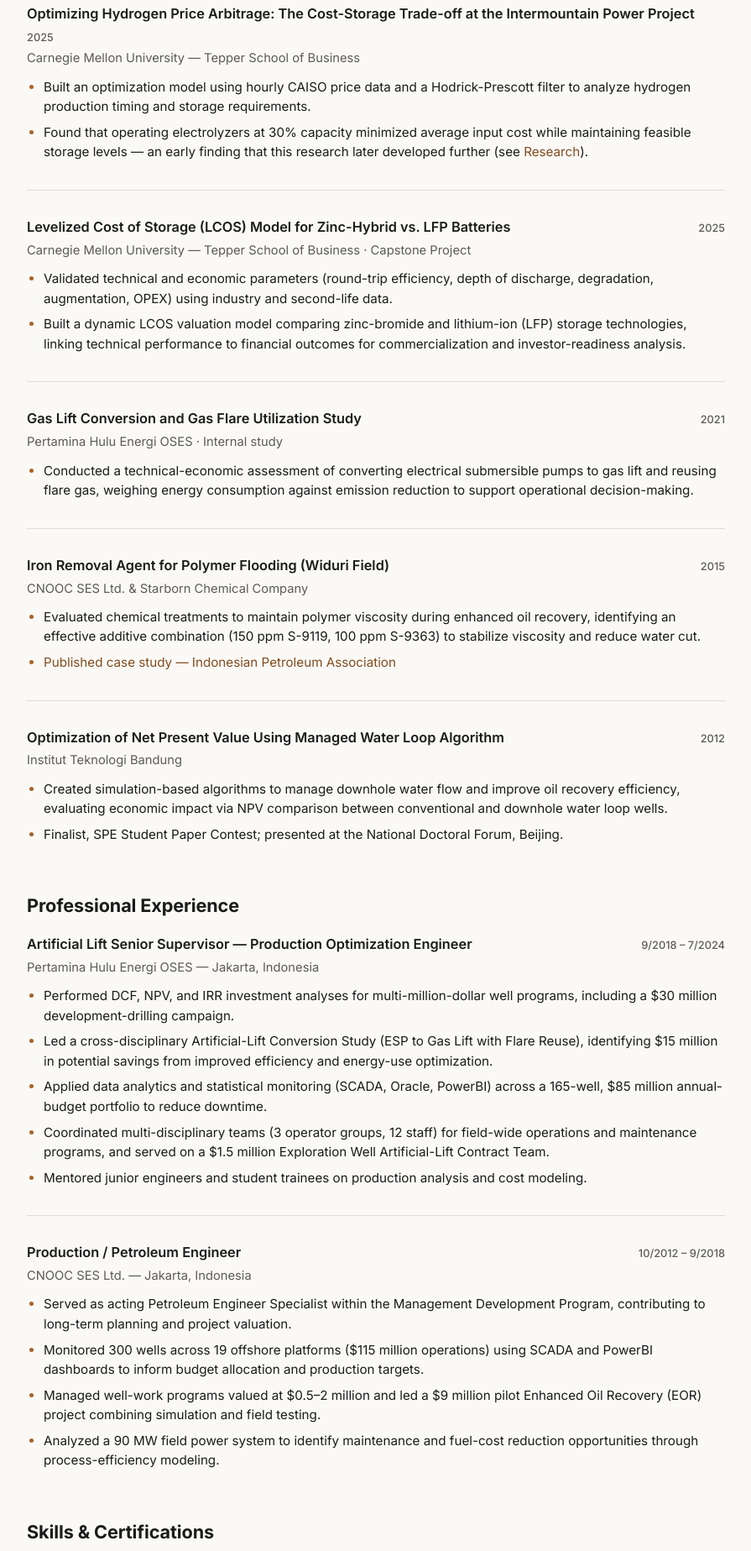
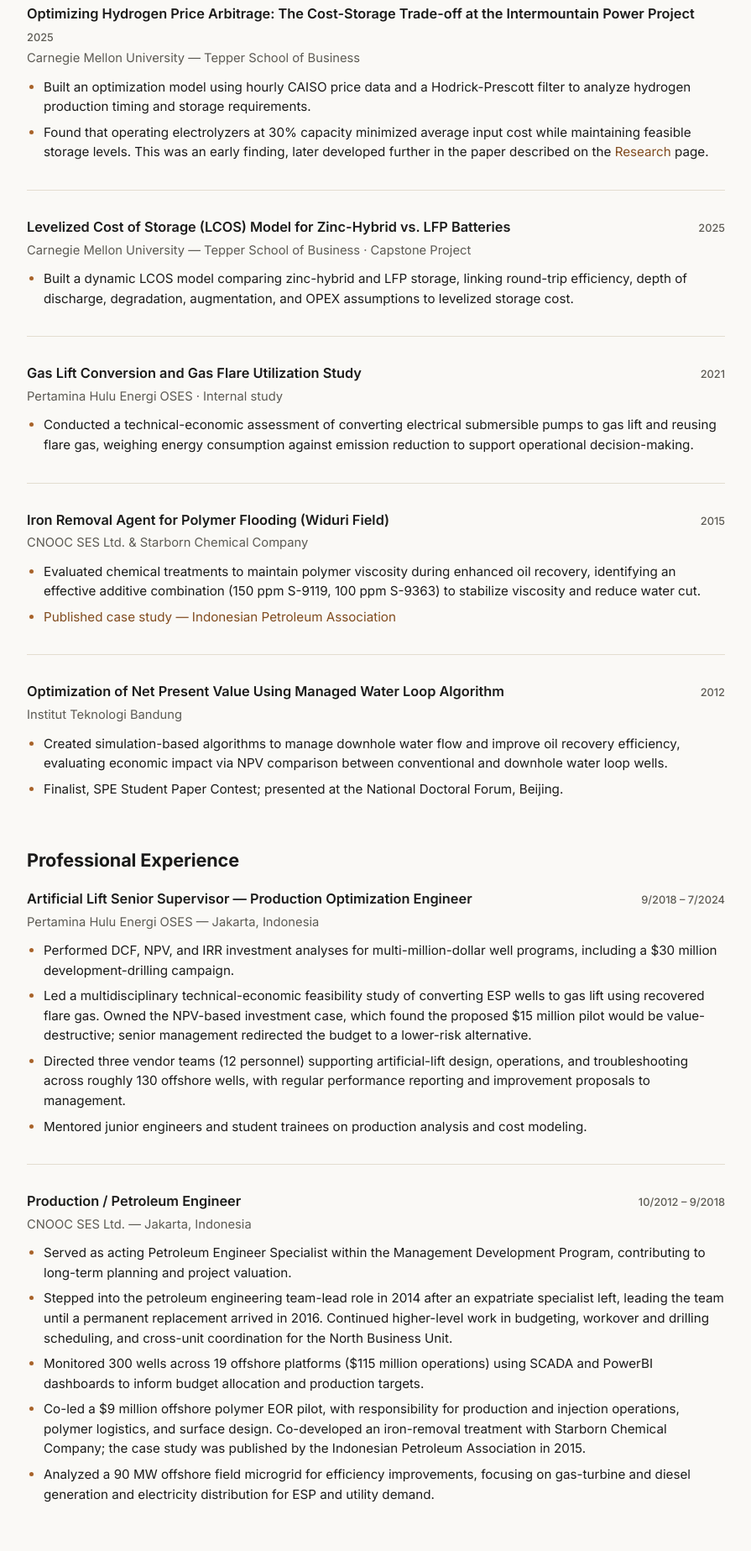
Before and after one commit to mochamadluthfan/luthfanakbar-website, a plain HTML site: page cv.html in a window 1280 px wide. Shown: the part 953-2800 px from the top of the page at 84% size, without its empty margins (192-1087 px from the left). Drawn offline with Linux system fonts and the light colour scheme.

Commit message:
Update cv.html

```diff
--- a/cv.html
+++ b/cv.html
@@ -41,11 +41,11 @@
     <div class="exp-block">
       <div class="exp-header">
         <span class="exp-title">MBA, Energy &amp; Sustainability Track (Finance, Operations)</span>
-        <span class="exp-dates">Expected 5/2026</span>
+        <span class="exp-dates">5/2026</span>
       </div>
       <p class="exp-org">Tepper School of Business, Carnegie Mellon University — Pittsburgh, PA</p>
       <ul class="detail-list">
-        <li>GPA: 4.11 (A+ scale) · GRE Quant: 168/170 · LPDP (Indonesia Endowment Fund for Education) Scholar</li>
+        <li>GPA: 4.10 (A+ scale) · GRE Quant: 168/170 · LPDP (Indonesia Endowment Fund for Education) Scholar</li>
         <li>Relevant coursework: Managerial &amp; Global Economics, Optimization, Statistical Decision Making, Corporate Finance, Energy Finance, AI Methods for Data, Sustainable Finance, Probability &amp; Statistics, Modern Data Management</li>
         <li>Teaching Assistant — Finance I (2025) and Managerial Economics (2026); Tutor — Probability &amp; Statistics, Accounting, Operations (2025)</li>
         <li>Memberships: Graduate Finance Association, Adam Smith Society, Energy and Clean Tech</li>
@@ -77,7 +77,7 @@
       <p class="exp-org">Carnegie Mellon University — Tepper School of Business</p>
       <ul class="detail-list">
         <li>Built an optimization model using hourly CAISO price data and a Hodrick-Prescott filter to analyze hydrogen production timing and storage requirements.</li>
-        <li>Found that operating electrolyzers at 30% capacity minimized average input cost while maintaining feasible storage levels — an early finding that this research later developed further (see <a href="research.html">Research</a>).</li>
+        <li>Found that operating electrolyzers at 30% capacity minimized average input cost while maintaining feasible storage levels. This was an early finding, later developed further in the paper described on the <a href="research.html">Research</a> page.</li>
       </ul>
     </div>
 
@@ -88,8 +88,7 @@
       </div>
       <p class="exp-org">Carnegie Mellon University — Tepper School of Business · Capstone Project</p>
       <ul class="detail-list">
-        <li>Validated technical and economic parameters (round-trip efficiency, depth of discharge, degradation, augmentation, OPEX) using industry and second-life data.</li>
-        <li>Built a dynamic LCOS valuation model comparing zinc-bromide and lithium-ion (LFP) storage technologies, linking technical performance to financial outcomes for commercialization and investor-readiness analysis.</li>
+        <li>Built a dynamic LCOS model comparing zinc-hybrid and LFP storage, linking round-trip efficiency, depth of discharge, degradation, augmentation, and OPEX assumptions to levelized storage cost.</li>
       </ul>
     </div>
 
@@ -140,9 +139,8 @@
       <p class="exp-org">Pertamina Hulu Energi OSES — Jakarta, Indonesia</p>
       <ul class="detail-list">
         <li>Performed DCF, NPV, and IRR investment analyses for multi-million-dollar well programs, including a $30 million development-drilling campaign.</li>
-        <li>Led a cross-disciplinary Artificial-Lift Conversion Study (ESP to Gas Lift with Flare Reuse), identifying $15 million in potential savings from improved efficiency and energy-use optimization.</li>
-        <li>Applied data analytics and statistical monitoring (SCADA, Oracle, PowerBI) across a 165-well, $85 million annual-budget portfolio to reduce downtime.</li>
-        <li>Coordinated multi-disciplinary teams (3 operator groups, 12 staff) for field-wide operations and maintenance programs, and served on a $1.5 million Exploration Well Artificial-Lift Contract Team.</li>
+        <li>Led a multidisciplinary technical-economic feasibility study of converting ESP wells to gas lift using recovered flare gas. Owned the NPV-based investment case, which found the proposed $15 million pilot would be value-destructive; senior management redirected the budget to a lower-risk alternative.</li>
+        <li>Directed three vendor teams (12 personnel) supporting artificial-lift design, operations, and troubleshooting across roughly 130 offshore wells, with regular performance reporting and improvement proposals to management.</li>
         <li>Mentored junior engineers and student trainees on production analysis and cost modeling.</li>
       </ul>
     </div>
@@ -155,9 +153,10 @@
       <p class="exp-org">CNOOC SES Ltd. — Jakarta, Indonesia</p>
       <ul class="detail-list">
         <li>Served as acting Petroleum Engineer Specialist within the Management Development Program, contributing to long-term planning and project valuation.</li>
+        <li>Stepped into the petroleum engineering team-lead role in 2014 after an expatriate specialist left, leading the team until a permanent replacement arrived in 2016. Continued higher-level work in budgeting, workover and drilling scheduling, and cross-unit coordination for the North Business Unit.</li>
         <li>Monitored 300 wells across 19 offshore platforms ($115 million operations) using SCADA and PowerBI dashboards to inform budget allocation and production targets.</li>
-        <li>Managed well-work programs valued at $0.5–2 million and led a $9 million pilot Enhanced Oil Recovery (EOR) project combining simulation and field testing.</li>
-        <li>Analyzed a 90 MW field power system to identify maintenance and fuel-cost reduction opportunities through process-efficiency modeling.</li>
+        <li>Co-led a $9 million offshore polymer EOR pilot, with responsibility for production and injection operations, polymer logistics, and surface design. Co-developed an iron-removal treatment with Starborn Chemical Company; the case study was published by the Indonesian Petroleum Association in 2015.</li>
+        <li>Analyzed a 90 MW offshore field microgrid for efficiency improvements, focusing on gas-turbine and diesel generation and electricity distribution for ESP and utility demand.</li>
       </ul>
     </div>
   </section>
@@ -172,7 +171,7 @@
       <dd>Python (NumPy, pandas, matplotlib), PowerBI, Microsoft Excel (advanced financial modeling), SQL</dd>
 
       <dt>Energy &amp; Sustainability Systems</dt>
-      <dd>Energy transition economics, hydrogen and storage modeling, LCOS and LCOH evaluation, electricity-market modeling, project finance</dd>
+      <dd>Energy transition economics, hydrogen and storage modeling, LCOS and LCOH evaluation, electricity-market modeling</dd>
 
       <dt>Certifications</dt>
       <dd>
```
